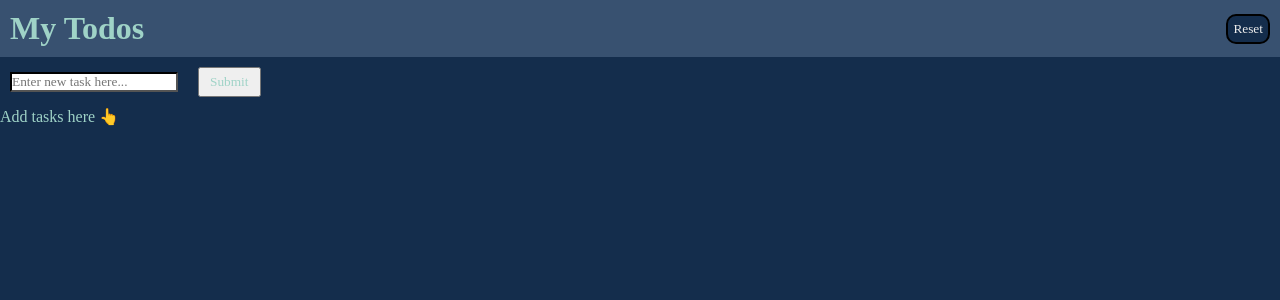
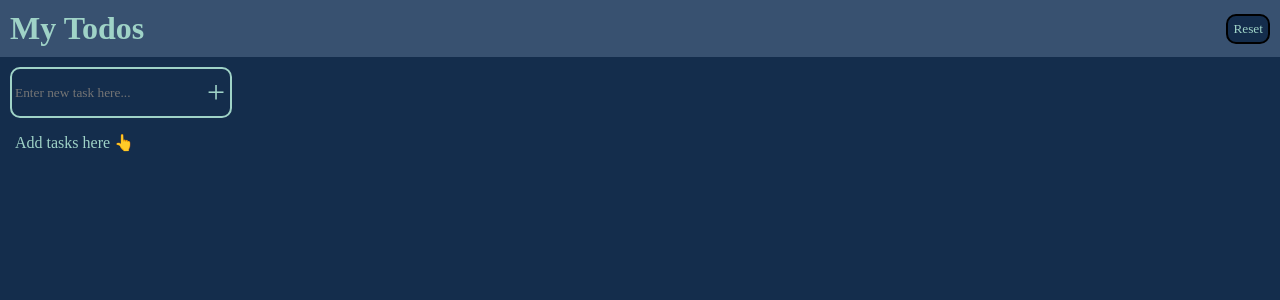
Before and after one commit to Matthew-Hughes3488/todos, a React (Vite) app: page / in a window 1280 px wide. Shown: the top 300 px of the page. Built offline with nearby package versions, Linux system fonts and the light colour scheme; the HTML template or start-up script is replaced by a standard one; a web font is replaced by a local one.

Commit message:
Applied color scheme to the webpage and added button animations

```diff
--- a/src/components/InputBar/InputBar.scss
+++ b/src/components/InputBar/InputBar.scss
@@ -1,12 +1,36 @@
-.form-card{
-    margin: 10px;
+@use "../../Variables.scss" as *;
 
-    &__input-bar{
-        margin-right: 20px;
-        border-color: black;
+.form-card {
+  margin: 10px;
+  border: 2px solid $color-light-blue;
+  border-radius: 10px;
+  width: fit-content;
+
+  &__input-form {
+    display: flex;
+    align-items: center;
+
+    &--input-bar {
+      margin-right: 20px;
+      border: unset;
+      padding: 3px;
+      background-color: $color-dark-blue;
+      outline: none;
     }
 
-    &__submit{
-        padding: 5px 10px;
+    &--submit {
+      font-size: 2rem;
+      margin: 5px;
+      border: none;
+      outline: none;
+      background-color: $color-dark-blue;
+      transition: transform 0.3s ease;
+
+      &:hover{
+        cursor: pointer;
+        transform: scale(1.2);
+
+      }
     }
+  }
 }
--- a/src/components/InputBar/InputBar.tsx
+++ b/src/components/InputBar/InputBar.tsx
@@ -10,9 +10,9 @@ type InputBarProps = {
 export const InputBar = ({ onSubmit, onChange, taskValue }: InputBarProps) => {
   return (
     <section className="form-card">
-      <form action="" onSubmit={onSubmit}>
+      <form className="form-card__input-form" action="" onSubmit={onSubmit}>
         <input
-        className="form-card__input-bar"
+        className="form-card__input-form--input-bar"
           type="text"
           name="new-task"
           id="new-task"
@@ -20,7 +20,7 @@ export const InputBar = ({ onSubmit, onChange, taskValue }: InputBarProps) => {
           value={taskValue}
           onChange={onChange}
         />
-        <button className="form-card__submit" type="submit">Submit</button>
+        <button className="form-card__input-form--submit" type="submit">+</button>
       </form>
     </section>
   );
--- a/src/components/ResetButton/ResetButton.scss
+++ b/src/components/ResetButton/ResetButton.scss
@@ -7,5 +7,10 @@
     padding: 5px;
     border-radius: 10px;
     background-color: $color-dark-blue;
-    color: $color-white;
+    transition: transform 0.3s ease;
+
+    &:hover{
+        cursor: pointer;
+        transform: scale(1.2);
+    }
 }
--- a/src/components/TaskItem/TaskItem.scss
+++ b/src/components/TaskItem/TaskItem.scss
@@ -1,9 +1,11 @@
+@use "../../Variables.scss" as *;
+
 .task-card{
     display: flex;
     align-items: center;
     margin: 15px;
     padding: 5px;
-    border: 2px solid black;
+    border: 2px solid $color-light-blue;;
     border-radius: 5px;
 
     .completed{
@@ -22,5 +24,14 @@
     &__bin{
         padding: 4px 10px;
         margin-left: auto;
+        outline: none;
+        border: none;
+        background-color:$color-dark-blue;
+        transition: transform 0.3s ease;
+
+        &:hover{
+            cursor: pointer;
+            transform: scale(1.2);
+        }
     }
 }
--- a/src/containers/Main/Main.scss
+++ b/src/containers/Main/Main.scss
@@ -1,6 +1,10 @@
 @use "../../Variables.scss" as *;
 
-main{
+.task-webpage{
     height: 100vh;
     background-color: $color-dark-blue;
+
+    &__text{
+        margin: 15px;
+    }
 }
--- a/src/containers/Main/Main.tsx
+++ b/src/containers/Main/Main.tsx
@@ -37,13 +37,13 @@ export const Main = () => {
   }
 
   return (
-    <main>
+    <main className="task-webpage">
       <Header onClick={handleReset}/>
       <InputBar onSubmit={handleNewTask} onChange={handleTaskInput} taskValue={taskInput}/>
       {tasks.length > 0 ? (
         <TaskList tasks={tasks} onDelete={deleteTask}/>
       ) : (
-        <p>Add tasks here 👆</p>
+        <p className="task-webpage__text">Add tasks here 👆</p>
       )}
     </main>
   );
```
